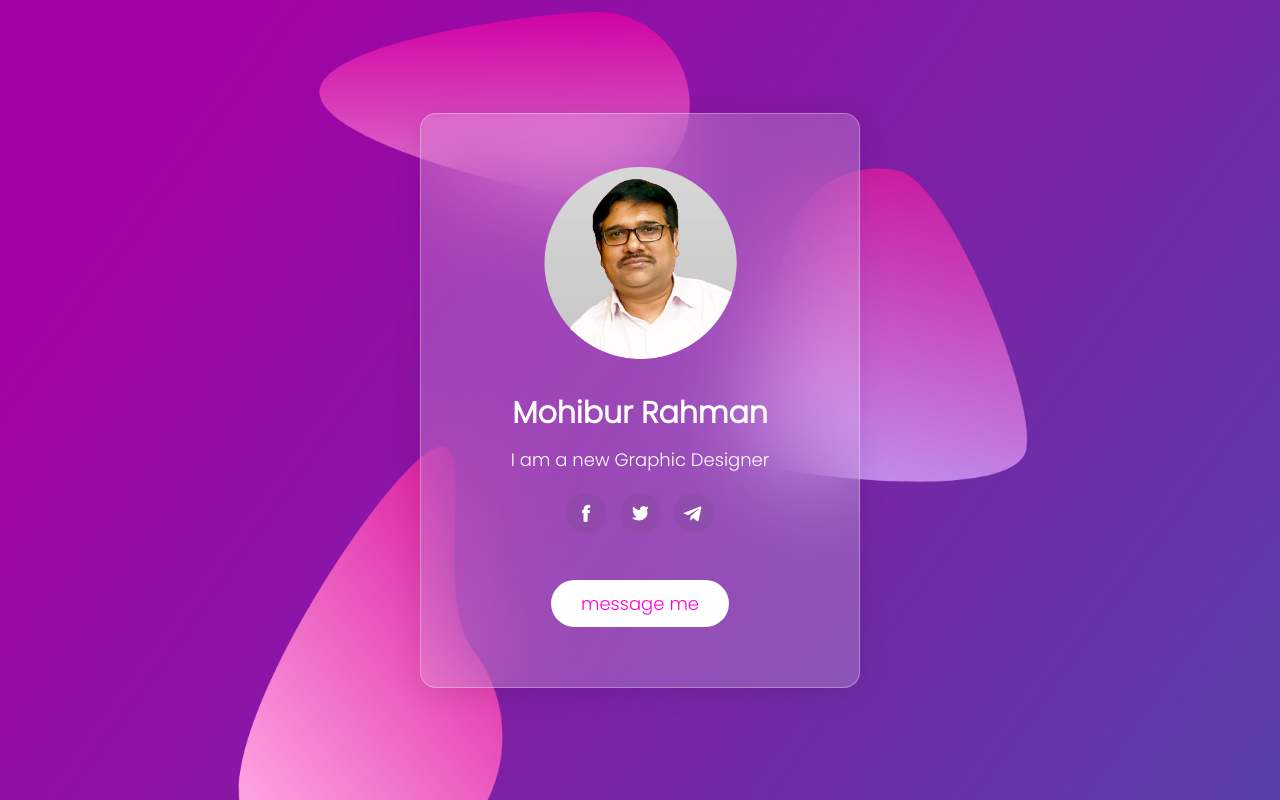
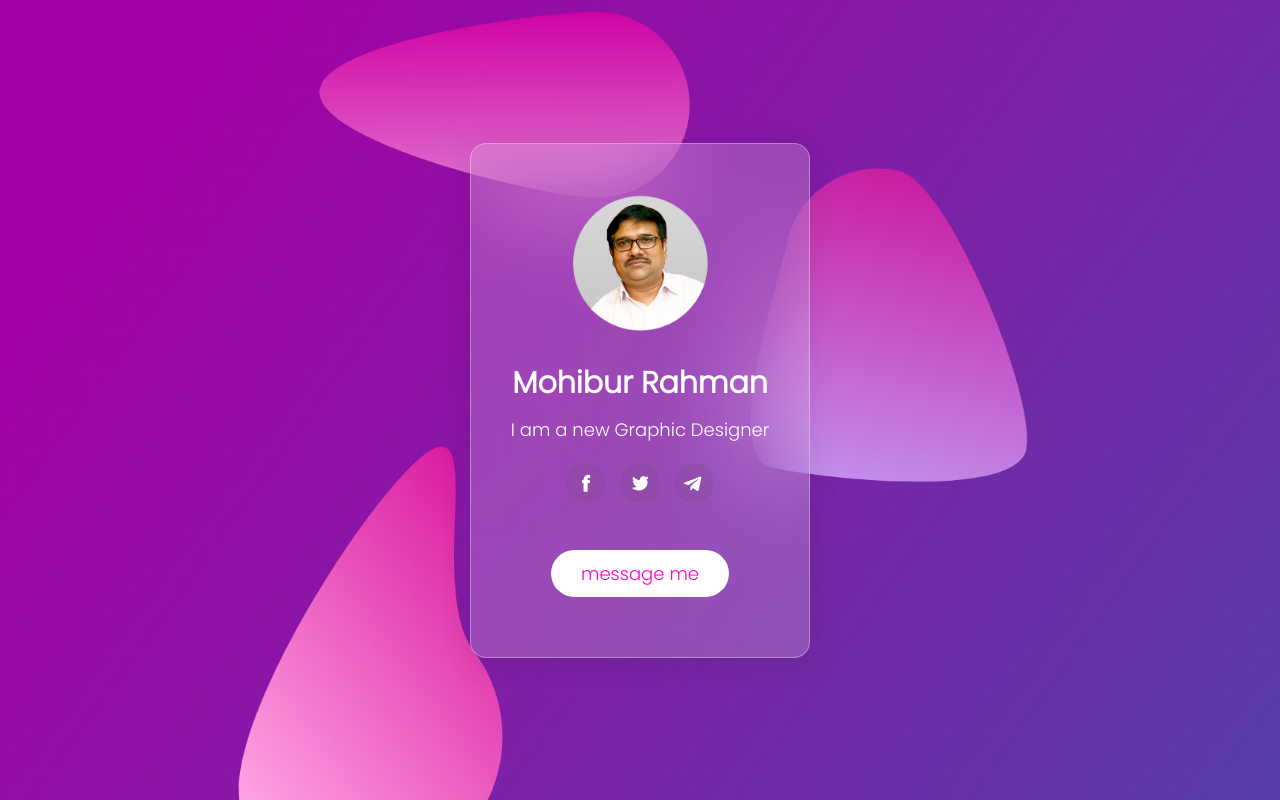
Before and after one commit to MohiburUbd/mohibur-glassmorphism-card-design, a plain HTML site: page index.html in a window 1280 px wide. Drawn offline with Linux system fonts and the light colour scheme.

Commit message:
resize photo

```diff
--- a/style.css
+++ b/style.css
@@ -17,7 +17,7 @@
 }
 .card{
     width: 90%;
-    max-width: 440px;
+    max-width: 340px;
     color: #fff;
     text-align: center;
     padding: 50px 35px;
@@ -28,7 +28,7 @@
     backdrop-filter: blur(50px);
 }
 .card img{
-    width: 200px;
+    width: 140px;
     border-radius: 50%;
 }
 .card h2{
```
Also changed, not shown: images/profile5.png (added).
